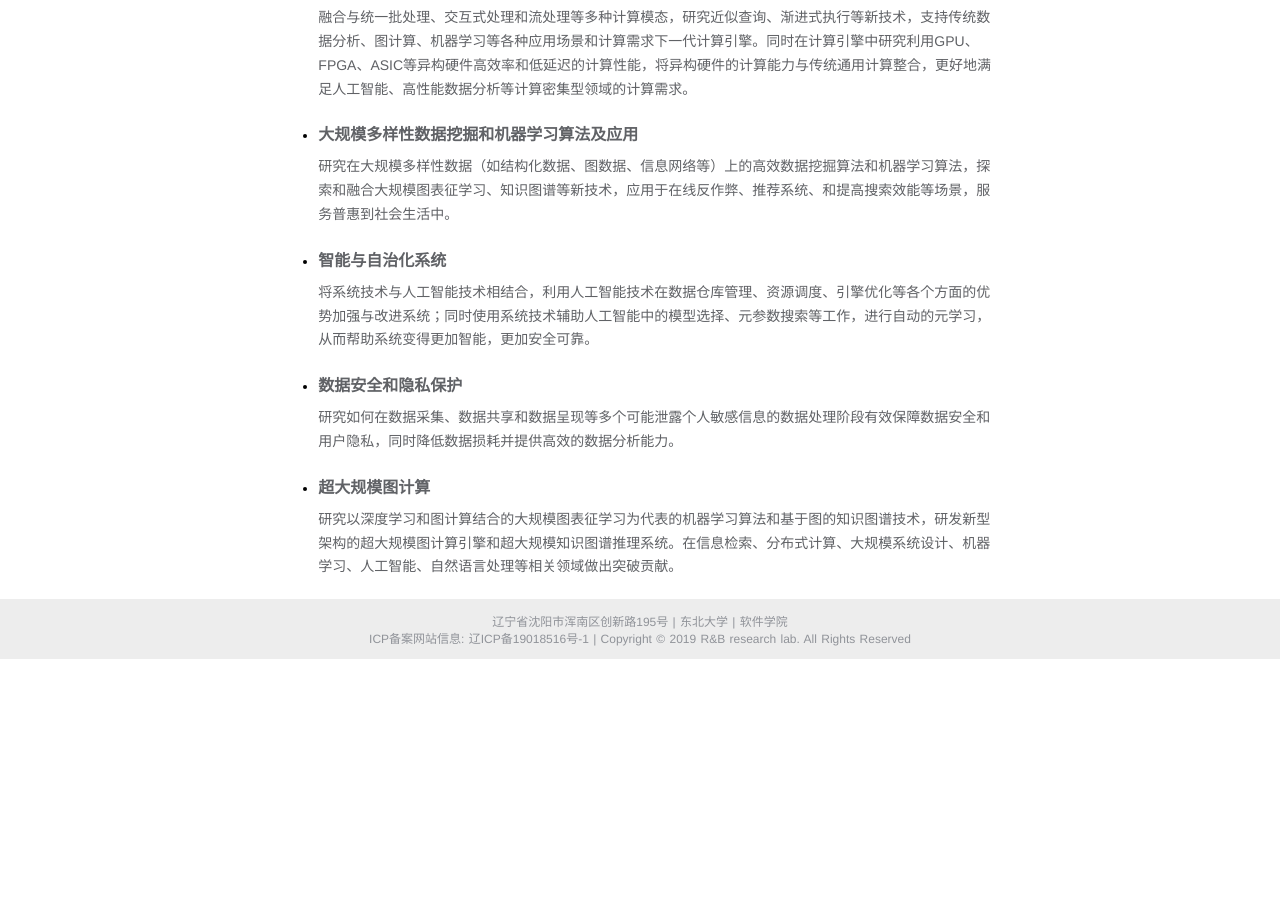
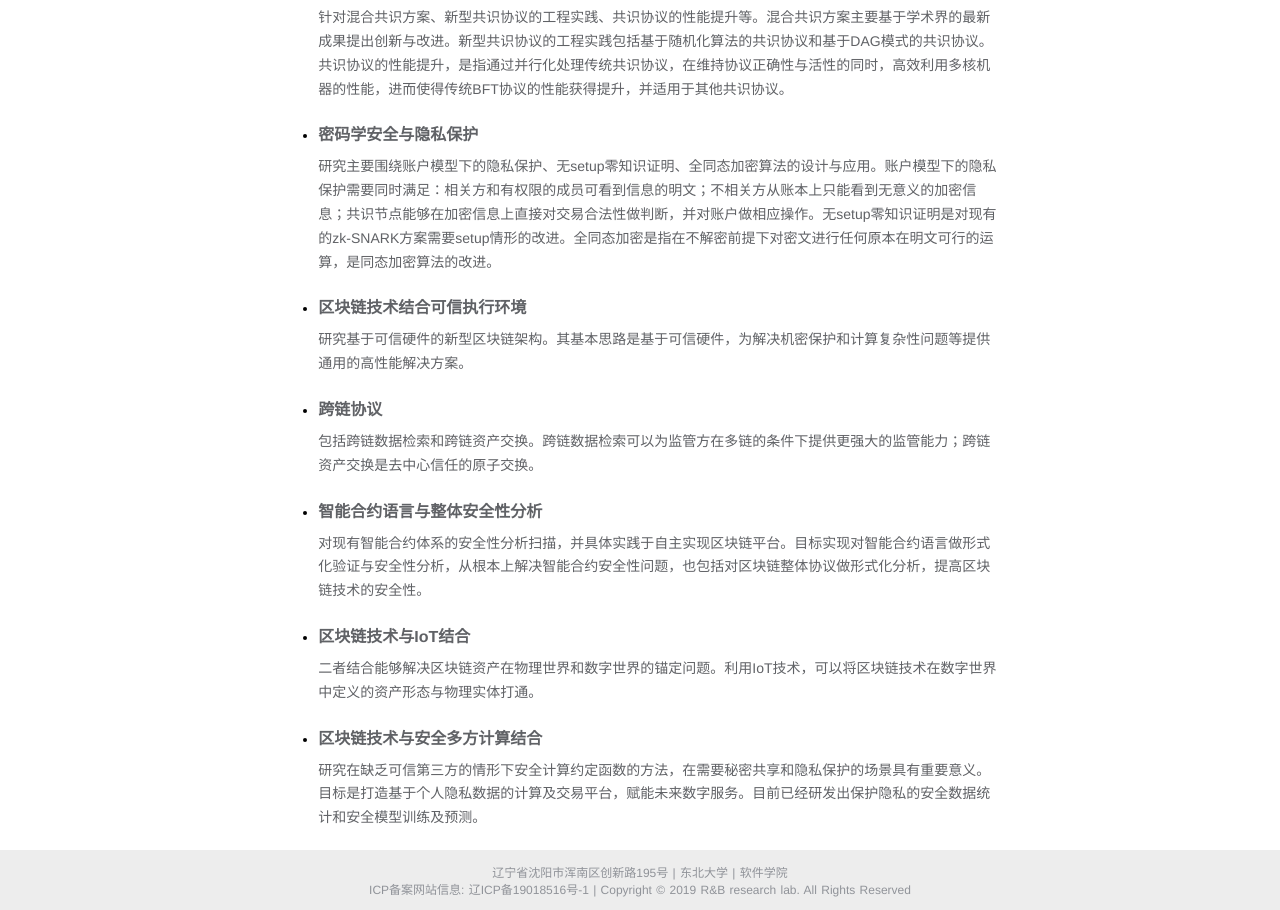
Before and after one commit to thothsun/blockchain-lab, a Nuxt app: page / in a window 1280 px wide. Shown: the part 400-1310 px from the top of the page. Before the commit the page ends 1059 px from the top, so only its background shows below. Built offline with nearby package versions, Linux system fonts and the light colour scheme.

Commit message:
修改示例文案

```diff
--- a/pages/index.vue
+++ b/pages/index.vue
@@ -20,39 +20,54 @@
 
           <ul>
             <li>
-              <h4>下一代多场景多模态异构计算引擎</h4>
+              <h4>共识协议</h4>
               <p>
-                融合与统一批处理、交互式处理和流处理等多种计算模态，研究近似查询、渐进式执行等新技术，支持传统数据分析、图计算、机器学习等各种应用场景和计算需求下一代计算引擎。同时在计算引擎中研究利用GPU、FPGA、ASIC等异构硬件高效率和低延迟的计算性能，将异构硬件的计算能力与传统通用计算整合，更好地满足人工智能、高性能数据分析等计算密集型领域的计算需求。
+                针对混合共识方案、新型共识协议的工程实践、共识协议的性能提升等。混合共识方案主要基于学术界的最新成果提出创新与改进。新型共识协议的工程实践包括基于随机化算法的共识协议和基于DAG模式的共识协议。共识协议的性能提升，是指通过并行化处理传统共识协议，在维持协议正确性与活性的同时，高效利用多核机器的性能，进而使得传统BFT协议的性能获得提升，并适用于其他共识协议。
               </p>
             </li>
 
             <li>
-              <h4>大规模多样性数据挖掘和机器学习算法及应用</h4>
+              <h4>密码学安全与隐私保护</h4>
               <p>
-                研究在大规模多样性数据（如结构化数据、图数据、信息网络等）上的高效数据挖掘算法和机器学习算法，探索和融合大规模图表征学习、知识图谱等新技术，应用于在线反作弊、推荐系统、和提高搜索效能等场景，服务普惠到社会生活中。
+                研究主要围绕账户模型下的隐私保护、无setup零知识证明、全同态加密算法的设计与应用。账户模型下的隐私保护需要同时满足：相关方和有权限的成员可看到信息的明文；不相关方从账本上只能看到无意义的加密信息；共识节点能够在加密信息上直接对交易合法性做判断，并对账户做相应操作。无setup零知识证明是对现有的zk-SNARK方案需要setup情形的改进。全同态加密是指在不解密前提下对密文进行任何原本在明文可行的运算，是同态加密算法的改进。
               </p>
             </li>
 
             <li>
-              <h4>智能与自治化系统</h4>
+              <h4>区块链技术结合可信执行环境</h4>
               <p>
-                将系统技术与人工智能技术相结合，利用人工智能技术在数据仓库管理、资源调度、引擎优化等各个方面的优势加强与改进系统；同时使用系统技术辅助人工智能中的模型选择、元参数搜索等工作，进行自动的元学习，从而帮助系统变得更加智能，更加安全可靠。
+                研究基于可信硬件的新型区块链架构。其基本思路是基于可信硬件，为解决机密保护和计算复杂性问题等提供通用的高性能解决方案。
               </p>
             </li>
 
             <li>
-              <h4>数据安全和隐私保护</h4>
+              <h4>跨链协议</h4>
               <p>
-                研究如何在数据采集、数据共享和数据呈现等多个可能泄露个人敏感信息的数据处理阶段有效保障数据安全和用户隐私，同时降低数据损耗并提供高效的数据分析能力。
+                包括跨链数据检索和跨链资产交换。跨链数据检索可以为监管方在多链的条件下提供更强大的监管能力；跨链资产交换是去中心信任的原子交换。
               </p>
             </li>
 
             <li>
-              <h4>超大规模图计算</h4>
+              <h4>智能合约语言与整体安全性分析</h4>
               <p>
-                研究以深度学习和图计算结合的大规模图表征学习为代表的机器学习算法和基于图的知识图谱技术，研发新型架构的超大规模图计算引擎和超大规模知识图谱推理系统。在信息检索、分布式计算、大规模系统设计、机器学习、人工智能、自然语言处理等相关领域做出突破贡献。
+                对现有智能合约体系的安全性分析扫描，并具体实践于自主实现区块链平台。目标实现对智能合约语言做形式化验证与安全性分析，从根本上解决智能合约安全性问题，也包括对区块链整体协议做形式化分析，提高区块链技术的安全性。
               </p>
             </li>
+
+            <li>
+              <h4>区块链技术与IoT结合</h4>
+              <p>
+                二者结合能够解决区块链资产在物理世界和数字世界的锚定问题。利用IoT技术，可以将区块链技术在数字世界中定义的资产形态与物理实体打通。
+              </p>
+            </li>
+
+            <li>
+              <h4>区块链技术与安全多方计算结合</h4>
+              <p>
+                研究在缺乏可信第三方的情形下安全计算约定函数的方法，在需要秘密共享和隐私保护的场景具有重要意义。目标是打造基于个人隐私数据的计算及交易平台，赋能未来数字服务。目前已经研发出保护隐私的安全数据统计和安全模型训练及预测。
+              </p>
+            </li>
+
 
           </ul>
 
```
